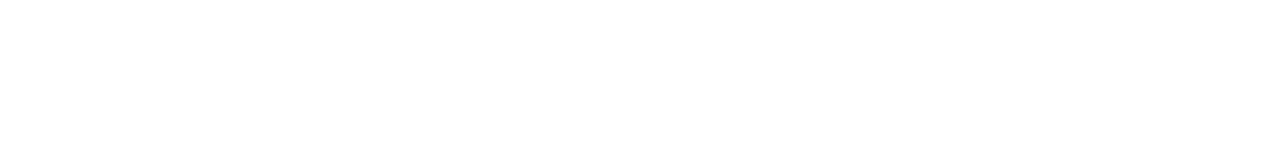
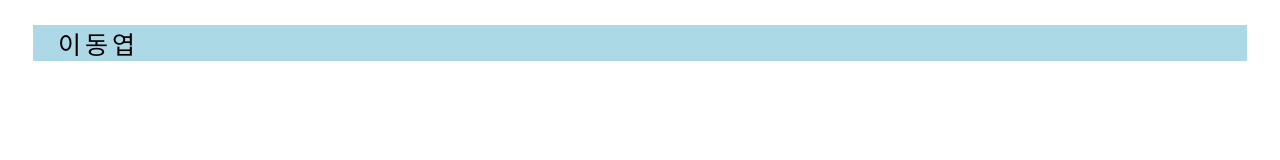
Before and after one commit to redoyp/Oreumi-Frontend-Project, a plain HTML site: page project1_html.html in a window 1280 px wide. Drawn offline with Linux system fonts and the light colour scheme.

Commit message:
feat : 로고 추가

```diff
--- a/project1_css.css
+++ b/project1_css.css
@@ -0,0 +1,22 @@
+.navigator {
+  margin: 25px;
+  background-color: lightblue;
+  display: flex;
+  flex-direction: row;
+  justify-content: space-between;
+}
+
+.logo {
+  margin-left: 25px;
+}
+
+.name {
+  font-family: "Noto Sans KR", serif;
+  font-optical-sizing: auto;
+  font-weight: 400;
+  font-style: normal;
+  letter-spacing: 4px;
+  font-size: 25px;
+  text-decoration: none;
+  color: black;
+}
--- a/project1_html.html
+++ b/project1_html.html
@@ -3,8 +3,17 @@
 <head>
   <meta charset="UTF-8">
   <title>세계 유명 여행지 갤러리</title>
+  <link rel="stylesheet" href="./project1_css.css">
+  <link rel="preconnect" href="https://fonts.googleapis.com">
+  <link rel="preconnect" href="https://fonts.gstatic.com" crossorigin>
+  <link href="https://fonts.googleapis.com/css2?family=Noto+Sans+KR:wght@100..900&display=swap" rel="stylesheet">
 </head>
 <body>
-
+  <nav class="navigator">
+    <div class="logo">
+      <a href="" class="name">이동엽</a>
+    </div>
+  </nav>
+  <script src="./project1_js.js"></script>
 </body>
 </html>
```
